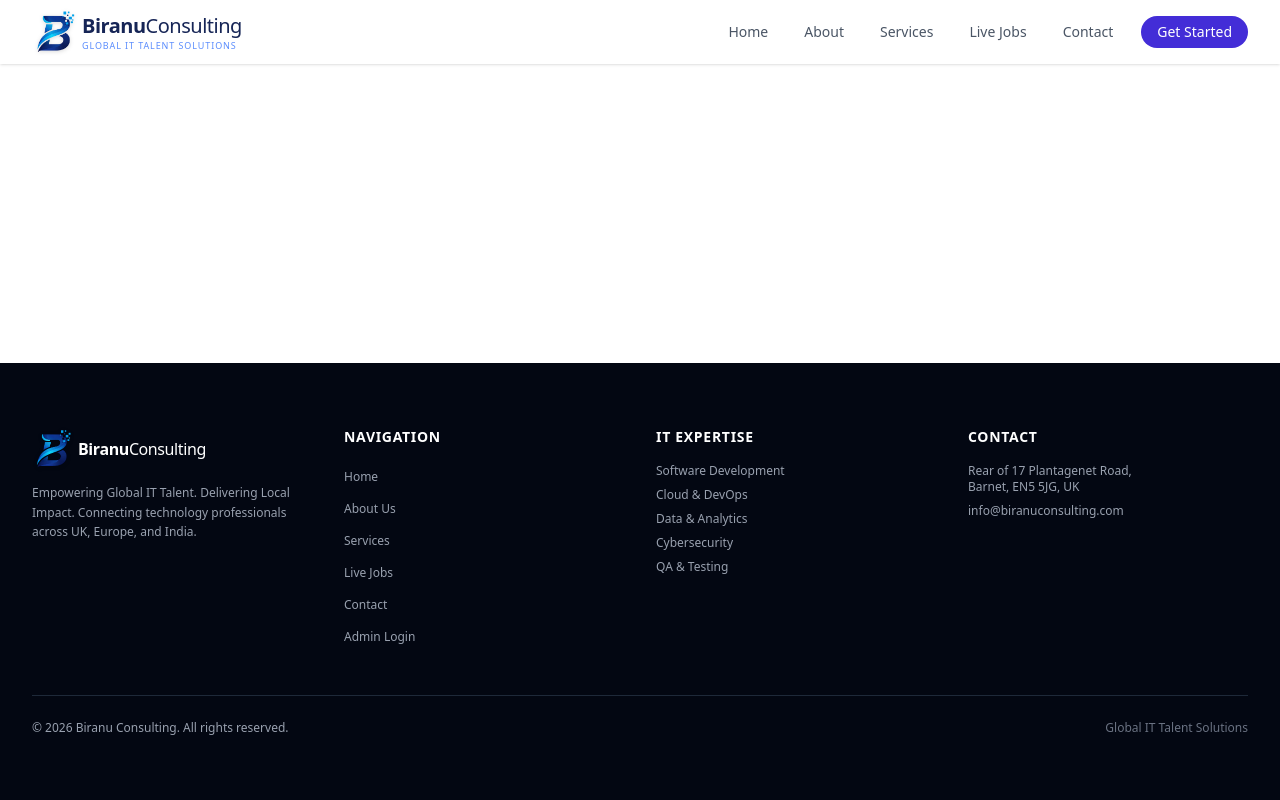
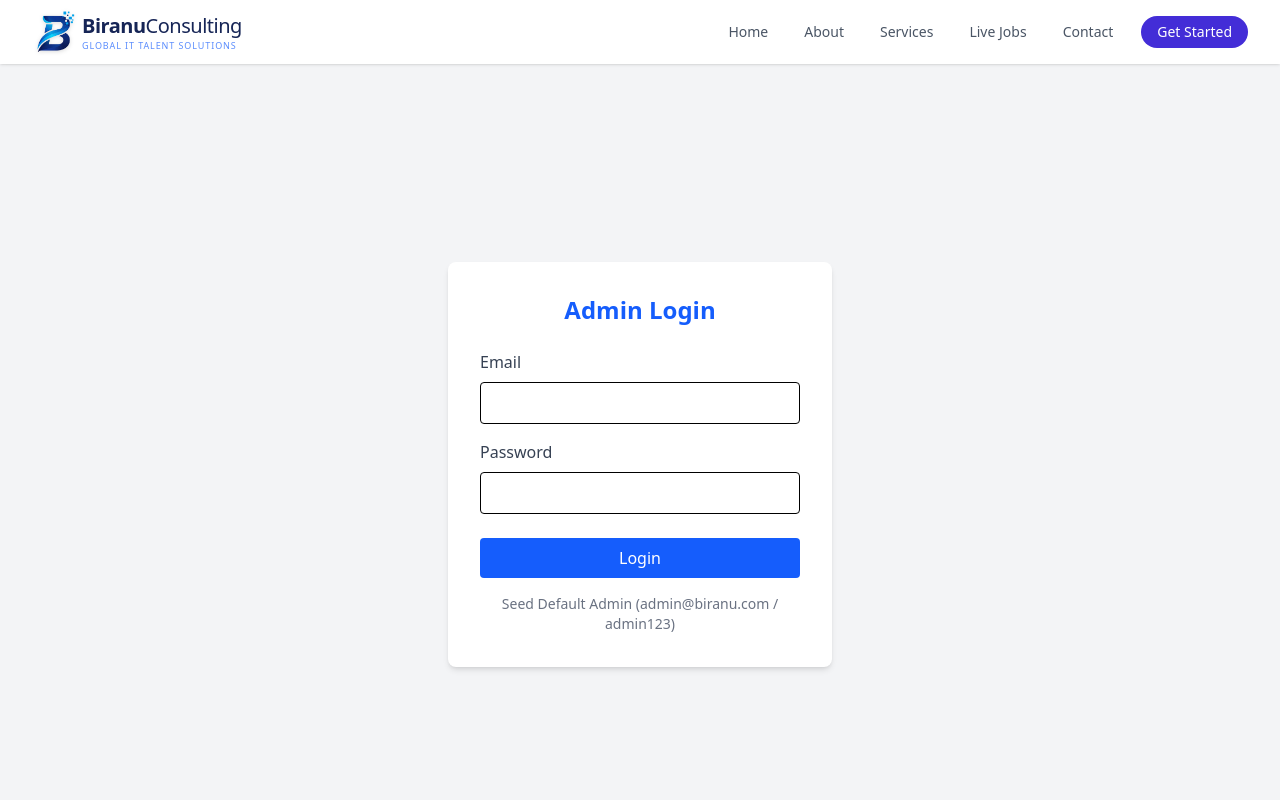
Before and after one commit to Narayandwivedi/biranu, a React (Vite) app in the folder frontend/: page /adm in a window 1280 px wide. Shown: the top 800 px of the page. Built offline with nearby package versions, Linux system fonts and the light colour scheme.

Commit message:
make ui better

```diff
--- a/frontend/src/App.jsx
+++ b/frontend/src/App.jsx
@@ -13,7 +13,7 @@ import 'react-toastify/dist/ReactToastify.css';
 
 const Layout = ({ children }) => {
   const location = useLocation();
-  const isAdminDashboard = location.pathname.startsWith('/admin/dashboard');
+  const isAdminDashboard = location.pathname.startsWith('/adm/dashboard');
 
   return (
     <div className="min-h-screen flex flex-col">
@@ -37,8 +37,8 @@ const App = () => {
           <Route path="/services" element={<Services />} />
           <Route path="/contact" element={<Contact />} />
           <Route path="/jobs" element={<JobBoard />} />
-          <Route path="/admin/login" element={<AdminLogin />} />
-          <Route path="/admin/dashboard" element={<AdminDashboard />} />
+          <Route path="/adm" element={<AdminLogin />} />
+          <Route path="/adm/dashboard" element={<AdminDashboard />} />
         </Routes>
       </Layout>
     </Router>
--- a/frontend/src/components/Footer.jsx
+++ b/frontend/src/components/Footer.jsx
@@ -28,7 +28,6 @@ const Footer = () => {
                 { to: '/services', label: 'Services' },
                 { to: '/jobs', label: 'Live Jobs' },
                 { to: '/contact', label: 'Contact' },
-                { to: '/admin/login', label: 'Admin Login' },
               ].map((l) => (
                 <li key={l.to}>
                   <Link to={l.to} className="text-[11px] sm:text-xs hover:text-white transition-colors">
--- a/frontend/src/pages/AdminDashboard.jsx
+++ b/frontend/src/pages/AdminDashboard.jsx
@@ -19,7 +19,7 @@ const AdminDashboard = () => {
 
   useEffect(() => {
     if (!token) {
-      navigate('/admin/login');
+      navigate('/adm');
     } else {
       fetchJobs();
     }
@@ -45,7 +45,7 @@ const AdminDashboard = () => {
 
   const handleLogout = () => {
     localStorage.removeItem('adminToken');
-    navigate('/admin/login');
+    navigate('/adm');
   };
 
   const handleViewDetails = (jobId) => {
--- a/frontend/src/pages/AdminLogin.jsx
+++ b/frontend/src/pages/AdminLogin.jsx
@@ -15,7 +15,7 @@ const AdminLogin = () => {
       const res = await axios.post(`${API_URL}/api/admin/login`, { email, password });
       localStorage.setItem('adminToken', res.data.token);
       toast.success('Logged in successfully!');
-      navigate('/admin/dashboard');
+      navigate('/adm/dashboard');
     } catch (err) {
       toast.error(err.response?.data?.message || 'Login failed');
     }
```
